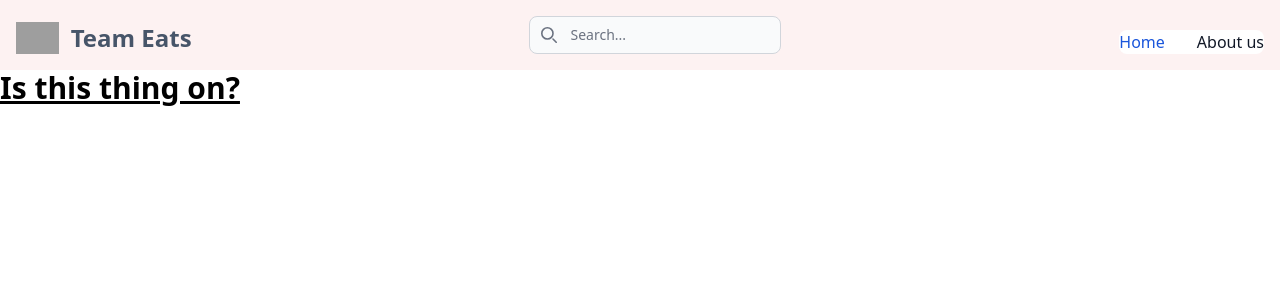
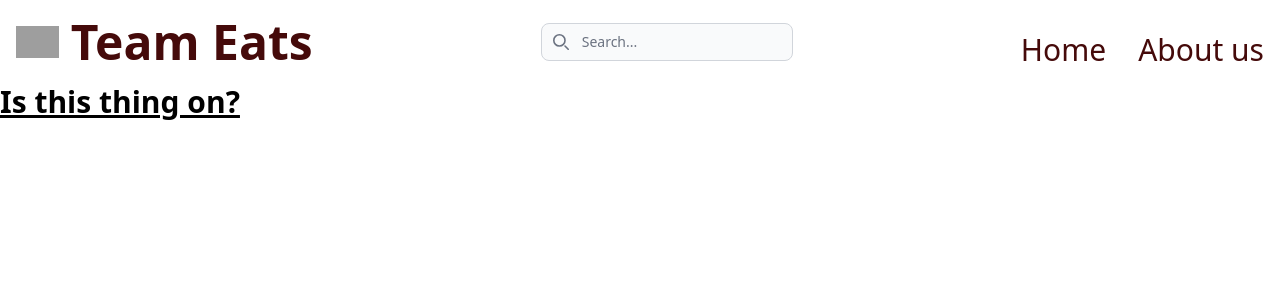
Before and after one commit to team-eats/team-eats, a Next.js app in the folder frontend/: page / in a window 1280 px wide. Shown: the top 300 px of the page. Built offline with nearby package versions, Linux system fonts and the light colour scheme; grey boxes are pictures that could not be loaded.

Commit message:
changed font and spacing on navbar

```diff
--- a/frontend/src/app/components/Navigation.tsx
+++ b/frontend/src/app/components/Navigation.tsx
@@ -3,14 +3,15 @@ export function Navigation() {
 
         <>
 
-            <nav className="bg-red-50 dark:bg-gray-900 text-slate-600">
-               <div className="max-w-screen-xl flex flex-wrap items-end justify-between mx-auto p-4">
-                   <a href="https://flowbite.com/" className="flex items-center space-x-3 rtl:space-x-reverse">
+
+            <nav className="text-red-950 dark:text-yellow-300">
+                <div className="max-w-screen-xl flex flex-wrap items-center justify-between mx-auto p-4">
+                    <a href="/" className="flex items-center space-x-3 rtl:space-x-reverse">
                         <img src="https://flowbite.com/docs/images/logo.svg" className="h-8" alt="Flowbite Logo"/>
                         <span
-                           className="self-center text-2xl font-semibold whitespace-nowrap dark:text-white">Team Eats</span>
+                            className="self-center text-5xl font-semibold dark:text-yellow-400">Team Eats</span>
                     </a>
-                   <div className="flex flex-start">
+                    <div className="">
                         <button type="button" data-collapse-toggle="navbar-search" aria-controls="navbar-search"
                                 aria-expanded="false"
                                 className="md:hidden text-gray-500 dark:text-gray-400 hover:bg-gray-100 dark:hover:bg-gray-700 focus:outline-none focus:ring-4 focus:ring-gray-200 dark:focus:ring-gray-700 rounded-lg text-sm p-2.5 me-1">
@@ -59,15 +60,15 @@ export function Navigation() {
                                    className="block w-full p-2 ps-10 text-sm text-gray-900 border border-gray-300 rounded-lg bg-gray-50 focus:ring-blue-500 focus:border-blue-500 dark:bg-gray-700 dark:border-gray-600 dark:placeholder-gray-400 dark:text-white dark:focus:ring-blue-500 dark:focus:border-blue-500"
                                    placeholder="Search..."/>
                         </div>
-                         <ul className="flex flex-col p-4 md:p-0 mt-4 font-medium border border-gray-100 rounded-lg bg-gray-50 md:space-x-8 rtl:space-x-reverse md:flex-row md:mt-0 md:border-0 md:bg-white dark:bg-gray-800 md:dark:bg-gray-900 dark:border-gray-700">
+                        <ul className="flex flex-row p-4 md:p-0 mt-4 font-medium rounded-lg items-center md:space-x-8 rtl:space-x-reverse md:flex-row text-3xl lg:dark:bg-orange-600  md:dark:bg-orange-600 dark:bg-orange-600 ">
                             <li>
                                 <a href="#"
-                                    className="block py-2 px-3 text-white bg-blue-700 rounded md:bg-transparent md:text-blue-700 md:p-0 md:dark:text-blue-500"
+                                   className="block px-3 rounded md:bg-transparent md:text-red-950 md:p-0 md:dark:text-yellow-300"
                                    aria-current="page">Home</a>
                             </li>
                             <li>
                                 <a href="#"
-                                    className="block py-2 px-3 text-gray-900 rounded hover:bg-gray-100 md:hover:bg-transparent md:hover:text-blue-700 md:p-0 md:dark:hover:text-blue-500 dark:text-white dark:hover:bg-gray-700 dark:hover:text-white md:dark:hover:bg-transparent dark:border-gray-700">About
+                                   className="block px-3 text-red-950 rounded hover:bg-orange-500 md:hover:bg-transparent md:hover:text-red-950 md:p-0 md:dark:hover:text-yellow-500 dark:text-yellow-300 dark:hover:bg-orange-800 dark:hover:text-yellow-300 md:dark:hover:bg-transparent dark:border-gray-700">About
                                     us</a>
                             </li>
                         </ul>
@@ -75,7 +76,9 @@ export function Navigation() {
                 </div>
             </nav>
 
+
         </>
 
     )
+
 }
```
Lines whose indentation alone changed are shown as unchanged.
